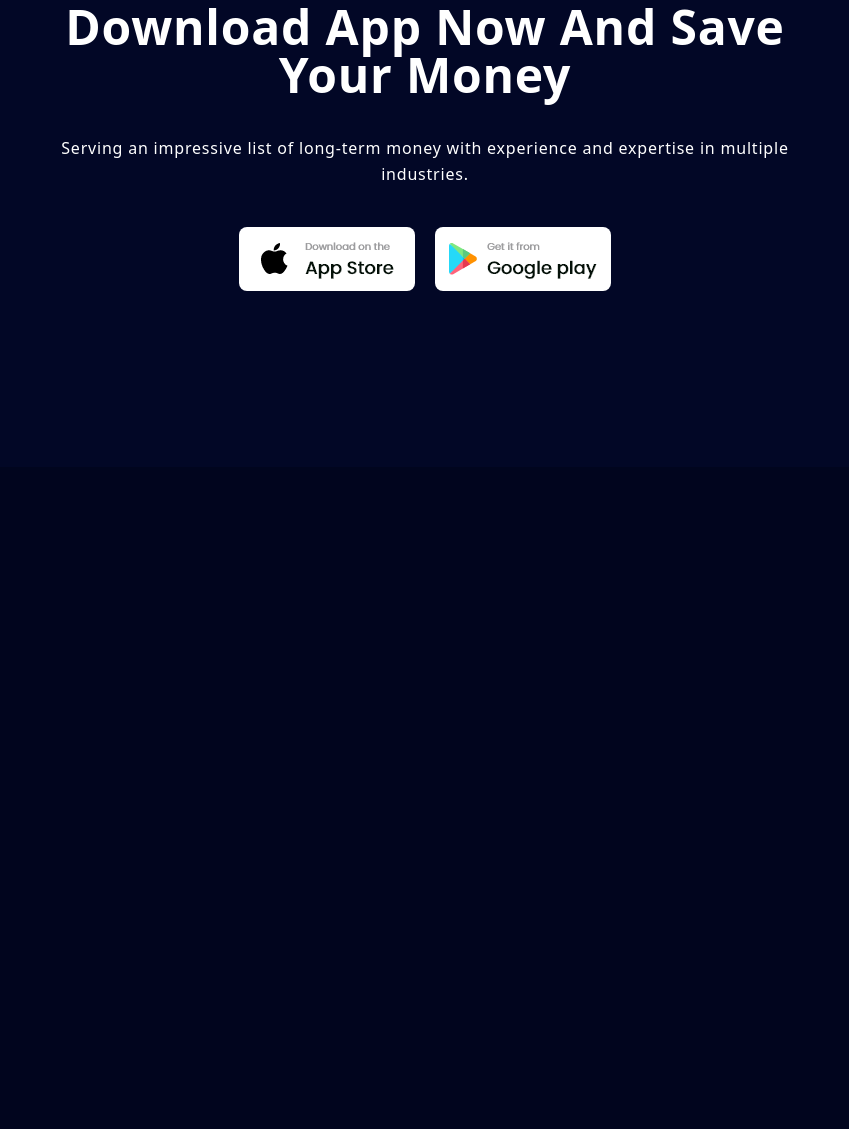
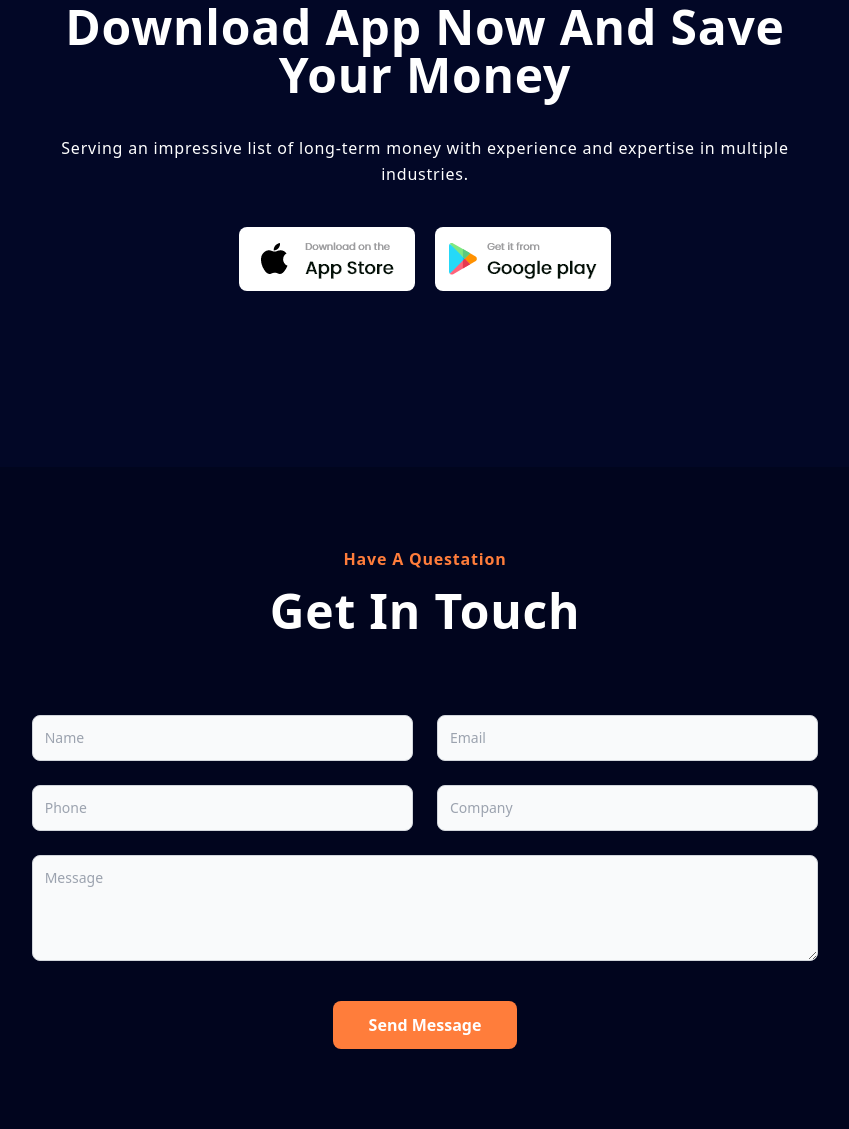
Before and after one commit to Guna-Pandi/Tailwindcss-begining-2, a website: page src/index.html in a window 1280 px wide. Shown: the part 5470-6599 px from the top of the page, without its empty margins (215-1064 px from the left). Before the commit the page ends 5937 px from the top, so only its background shows below. Drawn offline with Linux system fonts and the light colour scheme.

Commit message:
Added:contact section

```diff
--- a/src/index.html
+++ b/src/index.html
@@ -850,7 +850,51 @@
           </div>
         </div>
       </section>
+      <!-- Contact section -->
+      <section id="contact">
+        <div class="container py-20">
+          <div class="m-auto mb-20 text-center md:w-1/2">
+            <h4 class="mb-4 font-bold text-color-secondary">
+              Have A Questation
+            </h4>
+            <h1 class="title">Get In Touch</h1>
+          </div>
 
+          <form>
+            <div class="w-full m-auto text-center md:w-2/3">
+              <div
+                class="grid gap-6 mb-6 text-color-primary-dark md:grid-cols-2">
+                <input
+                  type="text"
+                  class="block w-full p-3 text-sm border border-gray-300 rounded-lg bg-gray-50 focus:outline-none focus:border-color-secondary"
+                  placeholder="Name" />
+
+                <input
+                  type="email"
+                  class="block w-full p-3 text-sm border border-gray-300 rounded-lg bg-gray-50 focus:outline-none focus:border-color-secondary"
+                  placeholder="Email" />
+
+                <input
+                  type="tel"
+                  class="block w-full p-3 text-sm border border-gray-300 rounded-lg bg-gray-50 focus:outline-none focus:border-color-secondary"
+                  placeholder="Phone" />
+
+                <input
+                  type="text"
+                  class="block w-full p-3 text-sm border border-gray-300 rounded-lg bg-gray-50 focus:outline-none focus:border-color-secondary"
+                  placeholder="Company" />
+              </div>
+
+              <textarea
+                rows="4"
+                class="block w-full p-3 text-sm border border-gray-300 rounded-lg text-color-primary-dark bg-gray-50 focus:outline-none focus:border-color-secondary"
+                placeholder="Message"></textarea>
+
+              <button class="mt-10 btn">Send Message</button>
+            </div>
+          </form>
+        </div>
+      </section>
     </main>
     <script src="./script.js"></script>
   </body>
```
Also changed, not shown: css/main.css.
